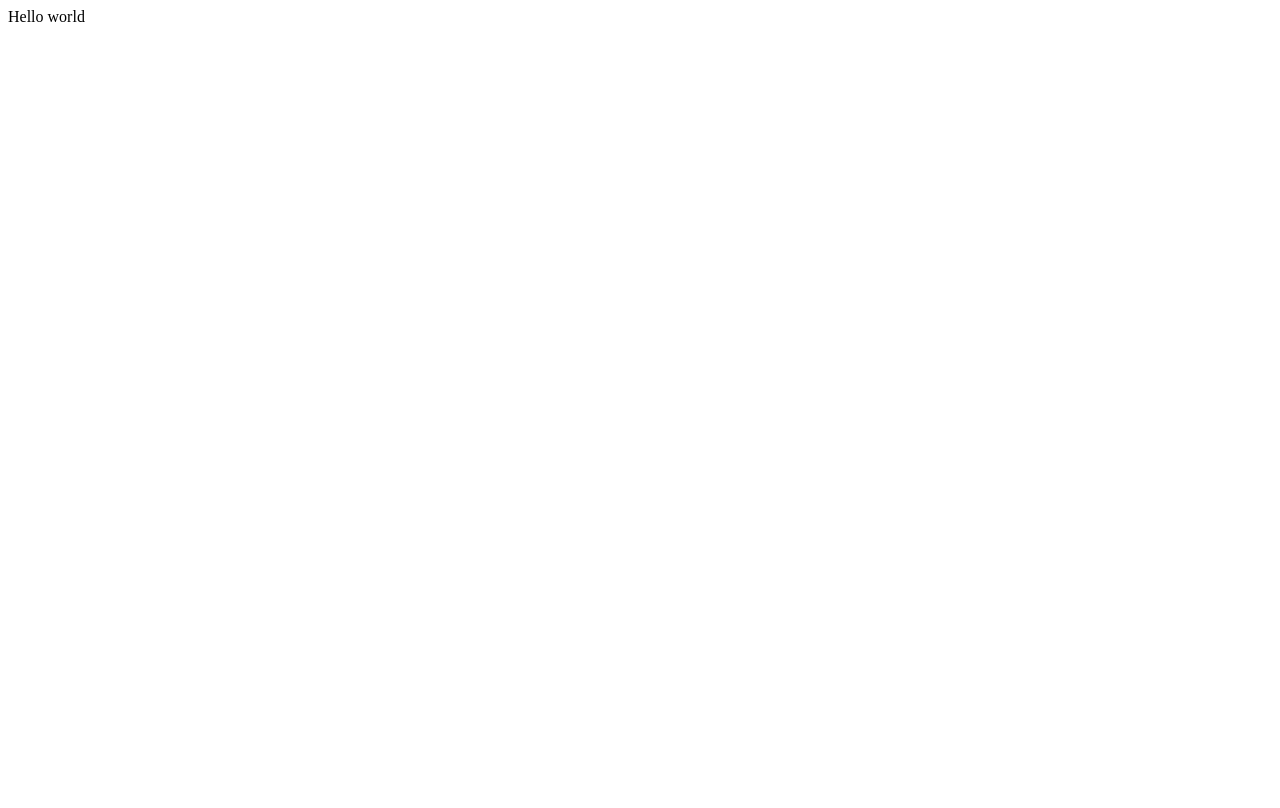
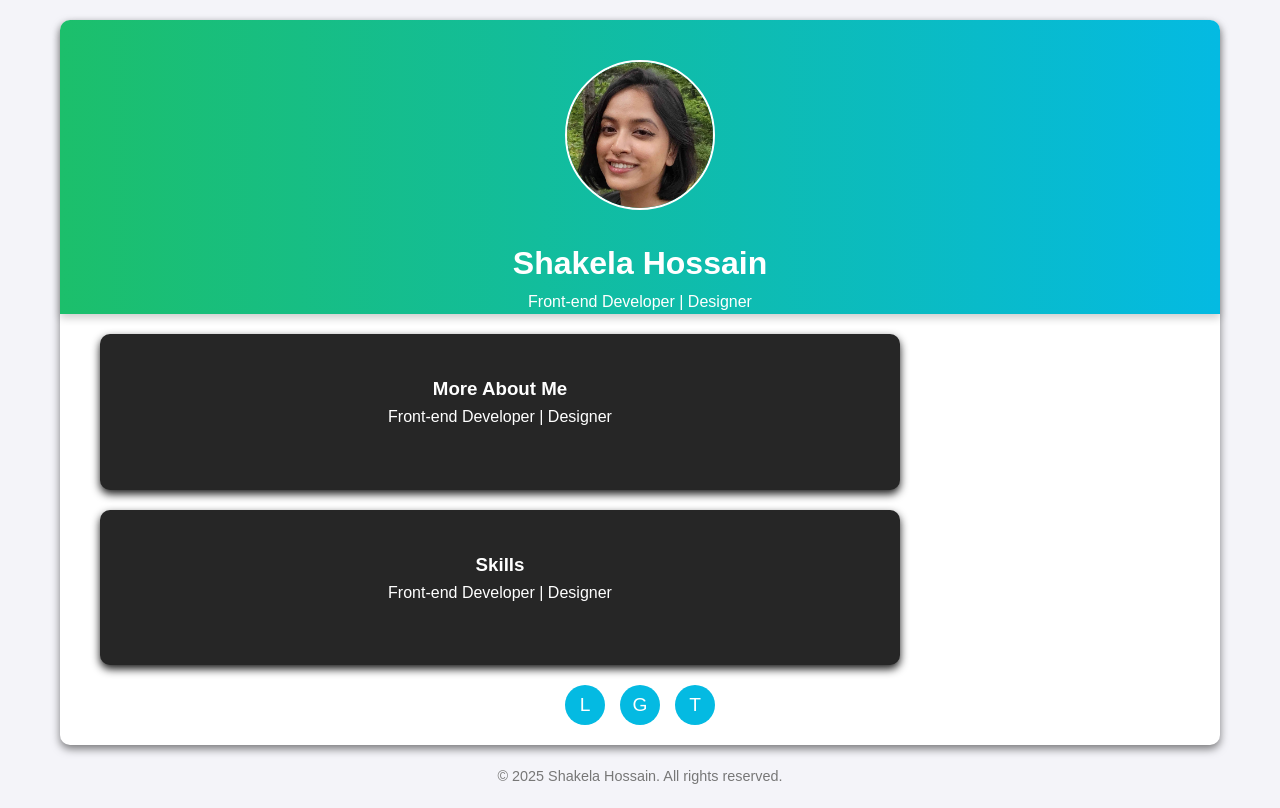
Before and after one commit to ShakelaH/ShakelaH.github.io, a plain HTML site: page index.html in a window 1280 px wide. Drawn offline with Linux system fonts and the light colour scheme.

Commit message:
Add skeleton and styling

```diff
--- a/index.html
+++ b/index.html
@@ -1 +1,35 @@
-Hello world
+<!DOCTYPE html>
+<html lang="en">
+  <head>
+      <meta charset="UTF-8">
+      <title>Shakela Portfolio</title>
+      <link rel="stylesheet" href="style.css">
+  </head>
+  <body>
+      <div class="container">
+          <div class="profile">
+            <div class="banner">
+              <img src="Me.jpg" alt="Profile Picture">
+              <h1>Shakela Hossain</h1>
+              <p>Front-end Developer | Designer </p>
+            </div>
+            <div class="about-me-container">
+              <h3>More About Me</h3>
+              <p>Front-end Developer | Designer </p>
+            </div>
+            <div class="skills-container">
+              <h3>Skills</h3>
+              <p>Front-end Developer | Designer </p>
+            </div>
+            <div class="social-icons">
+                <a href="#" title="LinkedIn">L</a>
+                <a href="#" title="GitHub">G</a>
+                <a href="#" title="Twitter">T</a>
+            </div>
+          </div>
+          <footer>
+              &copy; 2025 Shakela Hossain. All rights reserved.
+          </footer>
+      </div>
+  </body>
+</html>
--- /dev/null
+++ b/style.css
@@ -0,0 +1,115 @@
+* {
+  margin: 0;
+  padding: 0;
+  box-sizing: border-box;
+}
+
+body {
+  font-family: Arial, sans-serif;
+  background-color: #f4f4f9;
+  color: #fff;
+  line-height: 1.6;
+}
+
+.container {
+  max-width: 1200px;
+  margin: 0 auto;
+  padding: 20px;
+  text-align: center;
+}
+
+.about-me-container {
+  background-color: #262626;
+  margin: 0 auto;
+  margin-bottom: 20px;
+  margin-left: 40px;
+  margin-right: 40px;
+  text-align: center;
+  max-width: 800px;
+  padding: 40px;
+  border-radius: 10px;
+  box-shadow: 0 4px 8px rgba(0, 0, 0, 0.9);
+}
+
+.skills-container {
+  background-color: #262626;
+  margin: 0 auto;
+  margin-left: 40px;
+  margin-right: 40px;
+  text-align: center;
+  max-width: 800px;
+  padding: 40px;
+  border-radius: 10px;
+  box-shadow: 0 4px 8px rgba(0, 0, 0, 0.9);
+}
+
+.banner {
+  border-radius: 10px 10px 0 0;
+  background: linear-gradient(90deg, #1cbf6b, #04bae2);
+  box-shadow: 0 4px 8px rgba(0, 0, 0, 0.2);;
+
+}
+
+.vertical-line {
+  border-left: 2px dotted #333; /* Dotted vertical line */
+  height: 100px; /* Adjust height as needed */
+  margin: 0 10px; /* Space around the line */
+}
+
+.profile {
+  background-color: #fff;
+  border-radius: 10px;
+  box-shadow: 0 4px 8px rgba(0, 0, 0, 0.5);
+}
+
+.profile img {
+  width: 150px;
+  height: 150px;
+  margin-top: 40px;
+  border-radius: 50%;
+  border: 2px solid #fff;
+  margin-bottom: 20px;
+}
+
+.profile h1 {
+  font-size: 2rem;
+  color: #fff;
+  /* margin-bottom: 10px; */
+}
+
+.profile p {
+  font-size: 1rem;
+  color: #fff;
+  margin-bottom: 20px;
+}
+
+.social-icons {
+  display: flex;
+  justify-content: center;
+  padding: 20px;
+  gap: 15px;
+}
+
+.social-icons a {
+  display: inline-block;
+  width: 40px;
+  height: 40px;
+  background-color: #04bae2;
+  color: #fff;
+  text-align: center;
+  line-height: 40px;
+  border-radius: 50%;
+  text-decoration: none;
+  font-size: 1.2rem;
+  transition: background-color 0.3s;
+}
+
+.social-icons a:hover {
+  background-color: #1cbf6b;
+}
+
+footer {
+  margin-top: 20px;
+  font-size: 0.9rem;
+  color: #777;
+}
```
Also changed, not shown: Me.jpg (added), me_2.jpg (added).
